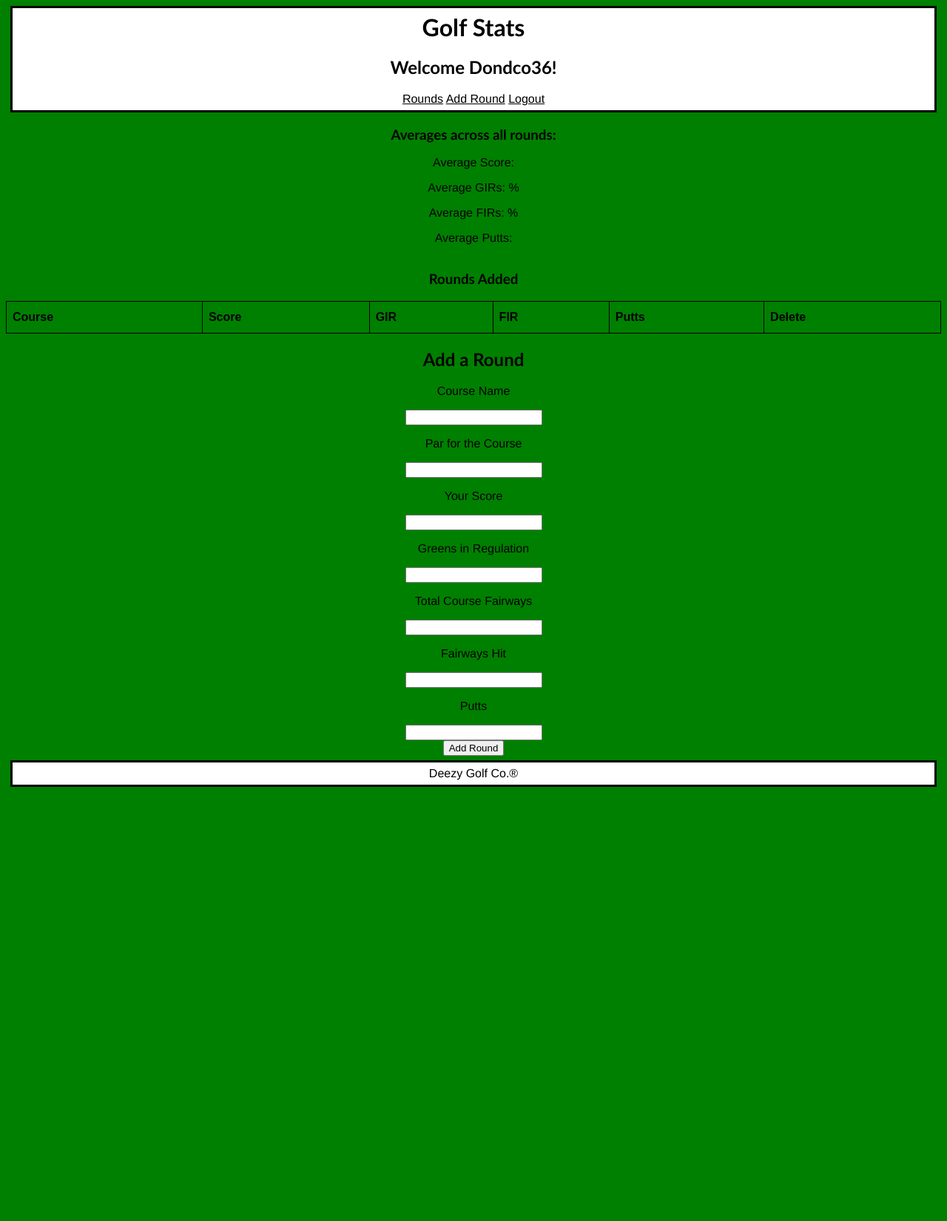
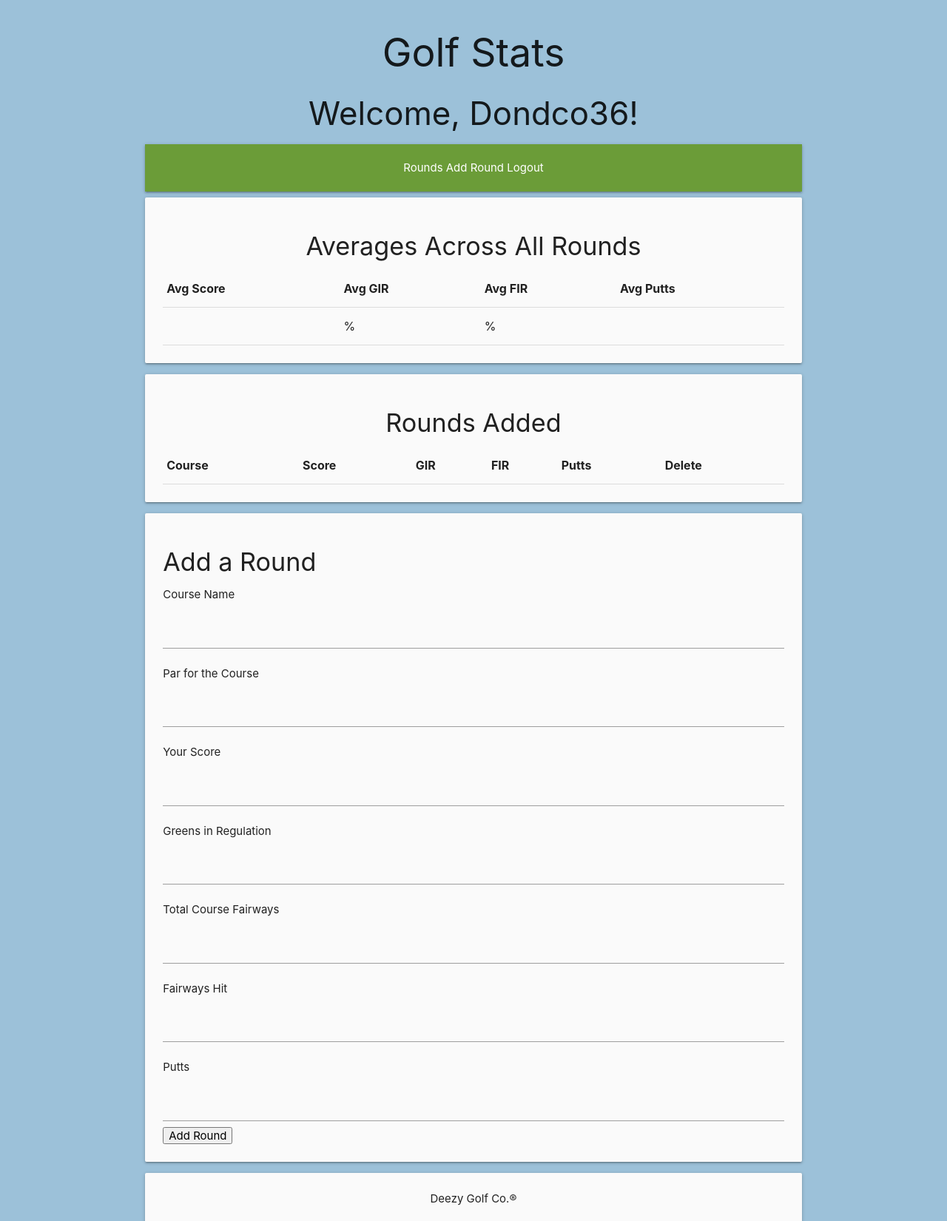
Before and after one commit to dondco36/golfapp, a Django app: page / in a window 1280 px wide. Shown: the whole page at 74% size. Before the commit the page ends 1064 px from the top, so only its background shows below. Run offline with Django 3.2, Linux system fonts and the light colour scheme; a user stored in the database is signed in; data comes from the database, SQL or seed files in the repository; lists and menus that the app fills with data are empty.

Commit message:
More Stylin

```diff
--- a/static/GolfStatsApp/style.css
+++ b/static/GolfStatsApp/style.css
@@ -8,137 +8,19 @@ body, html {
 }
 
 .bg {
-    background-color: green;
+    background-color: #9CC1D9;
+    margin: 6px;
 }
 
-body {
-    font-family:'Franklin Gothic Medium', 'Arial Narrow', Arial, sans-serif;
-    text-align: center;
-    padding-bottom: 12px;
-    /* border: solid 3px black; */
-}
+/* header {
+    background-color: #03a9f4;
+} */
 
-h1, h2, h3, h4, h5 {
-    font-family:'Trebuchet MS', 'Lucida Sans Unicode', 'Lucida Grande', 'Lucida Sans', Arial, sans-serif;
-}
-
-header, footer {
-    color: black;
-    text-align: center;
-    background-color: white;
-    border: solid 3px black;
-    margin: 6px;
-    padding: 6px;
-}
-
-#addedRounds {
-    font-family: Arial, Helvetica, sans-serif;
-    border-collapse: collapse;
-    width: 100%;
-}
-
-#addedRounds td, #addedRounds th {
-    border: 1px solid black;
-    padding: 8px;
-}
-
-#addedRounds tr:nth-child(even){
-    background-color: #f2f2f2;
-}
-
-#addedRounds tr:hover {
-    background-color: #ddd;
-}
-
-#addedRounds th {
-    padding-top: 12px;
-    padding-bottom: 12px;
-    text-align: left;
-    background-color: green;
+nav {
+    background-color: #6B9C38;
     color: black;
 }
 
-header h1 {
-    margin: 0;
-}
-
-header nav a {
-    color: black;
-    text-align: center;
-}
-
-main h2 {
-    background-color: white;
-    border-style: solid;
-    text-align: center;
-    margin: 40px;
-}
-
-.gallery-view{
-    background-color: green;
-    padding: 4px;
-}
-
-main h3 {
-    text-decoration: underline;
-}
-
-main p {
-    text-align: justify;
-    max-width: 100%
-}
-
-img {
-    display: block;
-    max-width: 100%;
-}
-
-/* @media (min-width: 768px) {
-    header {
-        display: flex;
-        justify-content: space-between;
-        text-align: left;
-    }
-
-    header h1 {
-        margin-top: 6px;
-    }
-
-    nav {
-        align-items: flex-end;
-    }
-
-    .gallery-view {
-        margin: 0 -6px;
-        display: flex;
-        flex-wrap: wrap;
-    }
-
-    .gallery-view div {
-        width: 48%;
-        padding: 6px;
-        margin-right: 1px;
-    }
-
-    main {
-        margin-left: 175px;
-        margin-right: 50px;
-        padding-right: 6px;
-    }
-}
-
-@media (min-width: 1024px) {
-    header {
-        display: flex;
-        justify-content: space-between;
-        text-align: left;
-    }
-
-    header h1 {
-        margin-top: 6px;
-    }
-
-    nav {
-        align-items: flex-end;
-    }
+/* button {
+    background-color: #0B64D9;
 } */
--- a/templates/home.html
+++ b/templates/home.html
@@ -7,19 +7,18 @@
     <meta charset="UTF-8">
     <meta name="viewport" content="width=device-width,initial-scale=1">
     <title>Golf Stats App</title>
-    <link rel="shortcut icon" href="#">
-    <!-- <link rel="stylesheet" href="https://www.w3schools.com/w3css/4/w3.css"> -->
+    <link rel="stylesheet" href="https://cdnjs.cloudflare.com/ajax/libs/materialize/1.0.0/css/materialize.min.css">
     <link href="{% static 'GolfStatsApp/style.css' %}" rel="stylesheet">
 </head>
 
-<body>
-    <header>
+<body class="container">
+    <header class="center">
         <div>
-            <h1>Golf Stats</h1>
+            <h2>Golf Stats</h2>
         </div>
         <div>
             {% if user.is_authenticated %}
-            <h2>Welcome {{ user.username }}!</h2>
+            <h3>Welcome, {{ user.username }}!</h3>
             <nav>
                 <a href="#rounds">Rounds</a>
                 <a href="#addround">Add Round</a>
@@ -30,19 +29,27 @@
     </header>
 
     <div id="app">
-        <div>
-            <div>
-                <h3>Averages across all rounds:</h3>
-                <p>Average Score: [[ avg_score ]]</p>
-                <p>Average GIRs: [[ avg_greens ]]% </p>
-                <p>Average FIRs: [[ avg_fairways ]]% </p>
-                <p>Average Putts: [[ avg_putts ]] </p>
-            </div>
+        <div class="card-panel grey lighten-5 z-depth-1" class="col s12">
+            <table class="col s12">
+                <caption><h4>Averages Across All Rounds</h4></caption>
+                <tr>
+                    <th>Avg Score</th>
+                    <th>Avg GIR</th>
+                    <th>Avg FIR</th>
+                    <th>Avg Putts</th>
+                </tr>
+                <tr>
+                    <td>[[ avg_score ]]</td>
+                    <td>[[ avg_greens ]]%</td>
+                    <td>[[ avg_fairways ]]%</td>
+                    <td>[[ avg_putts ]]</td>
+                </tr>
+            </table>
         </div>
-        <div id='rounds'>
-            <div>
-            <table id="addedRounds">
-                <caption><h3>Rounds Added</h3></caption>
+        <div class="col s12" id='rounds'>
+            <div class="card-panel grey lighten-5 z-depth-1">
+                <table>
+                <caption><h4>Rounds Added</h4></caption>
                 <tr>
                     <th>Course</th>
                     <th>Score</th>
@@ -54,24 +61,17 @@
                     <tr v-for="round in rounds" v-bind:key="round.id">
                         <td>[[ round.course ]] - Par [[ round.par ]]</td>
                         <td>[[ round.score ]]</td>
-                        <td>[[ round.greens ]] / 18 - [[ round.greens_percentage ]]%</td>
-                        <td>[[ round.fairways_hit ]] / [[ round.total_fairways ]] - [[ round.fairways_percentage ]]%
-                        </td>
+                        <td>[[ round.greens_percentage ]]%</td>
+                        <td>[[ round.fairways_percentage ]]%</td>
                         <td>[[ round.putts ]]</td>
                         <td><button @click="deleteRound(round)">Delete Round</button></td>
                     </tr>
-                    <!-- <h3>[[ round.course ]] - Par [[ round.par ]]</h3>
-                            <p>Score: [[ round.score ]]</p>
-                            <p>GIR: [[ round.greens ]] / 18 - [[ round.greens_percentage ]]%</p>
-                            <p>FIR: [[ round.fairways_hit ]] / [[ round.total_fairways ]] - [[ round.fairways_percentage ]]%</p>
-                            <p>Putts: [[ round.putts ]]</a></p>
-                            <button @click="deleteRound(round)">Delete Round</button> -->
                 </table>
             </div>
         </div>
-        <div id='addround'>
-            <div>
-                <h2>Add a Round</h2>
+        <div class="card-panel grey lighten-5 z-depth-1">
+            <div class="col s12" id='addround'>
+                <h4>Add a Round</h4>
                 <p>Course Name</p>
                 <input v-model="course">
 
@@ -99,20 +99,20 @@
     </div>
     <div>
         {% else %}
-        <h1>Welcome, visitor!</h1>
+        <h1>Welcome!</h1>
         <p>You are not logged in. <a href="{% url 'login' %}">Login</a> <a href="{% url 'users:signup' %}">Sign Up</a>
         </p>
         {% endif %}
     </div>
-    <footer>
-        <f3>Deezy Golf Co.&#174;</f3>
-    </footer>
+    <div class="card-panel grey lighten-5 z-depth-1">
+        <footer class="center">
+            <f3>Deezy Golf Co.&#174; </f3>
+        </footer>
+    </div>
 
     <script src="https://unpkg.com/vue"></script>
     <script src="https://unpkg.com/axios/dist/axios.min.js"></script>
-    <script>
-
-    </script>
+    <script src="https://cdnjs.cloudflare.com/ajax/libs/materialize/1.0.0/js/materialize.min.js"></script>
     <script>
         let vm = new Vue({
             el: '#app',
@@ -208,8 +208,8 @@
                 this.getRounds()
             })
         },
-                },
-            })
+        },
+        })
     </script>
 </body>
 
```
Also changed, not shown: static/GolfStatsApp/images/background3.jpg (added).
